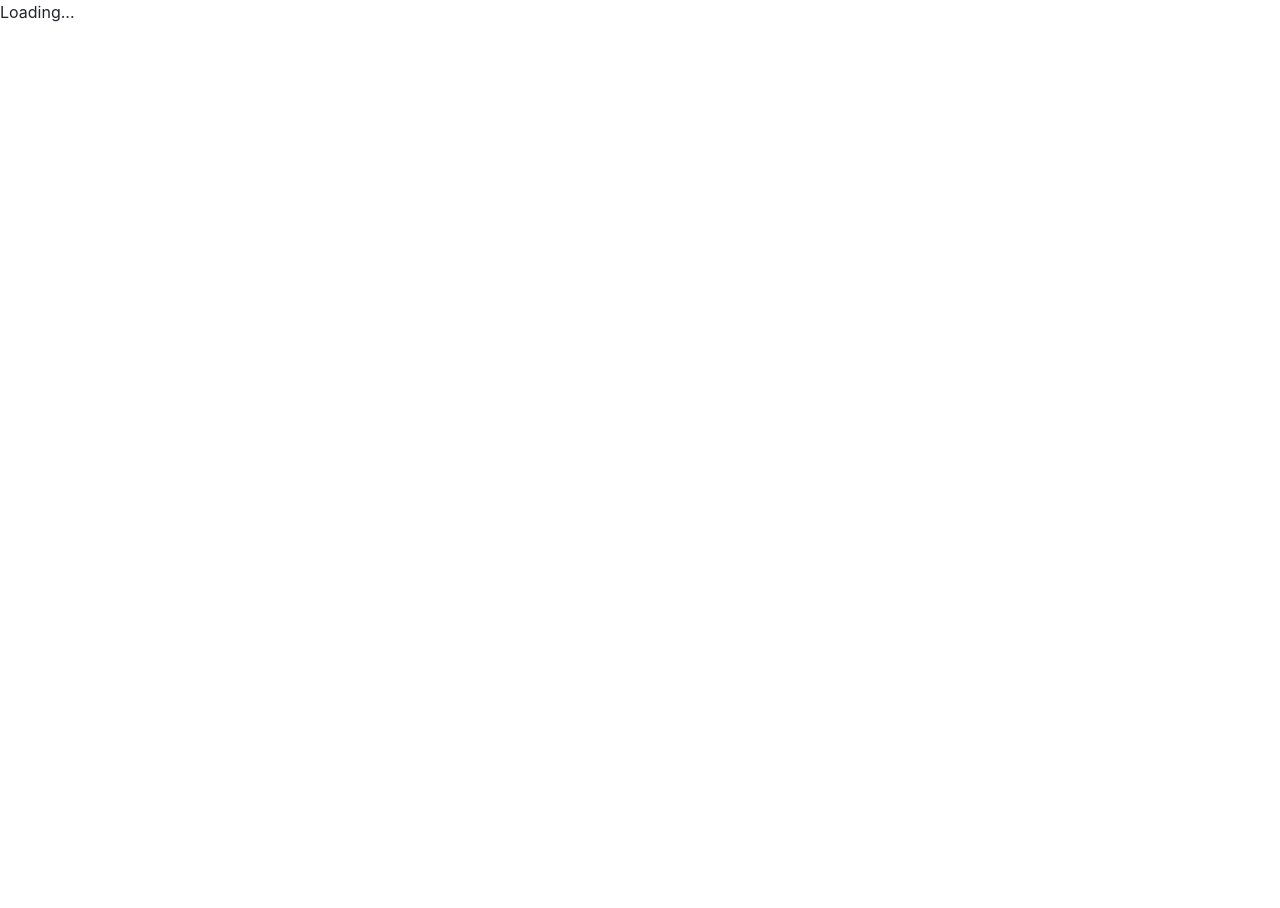
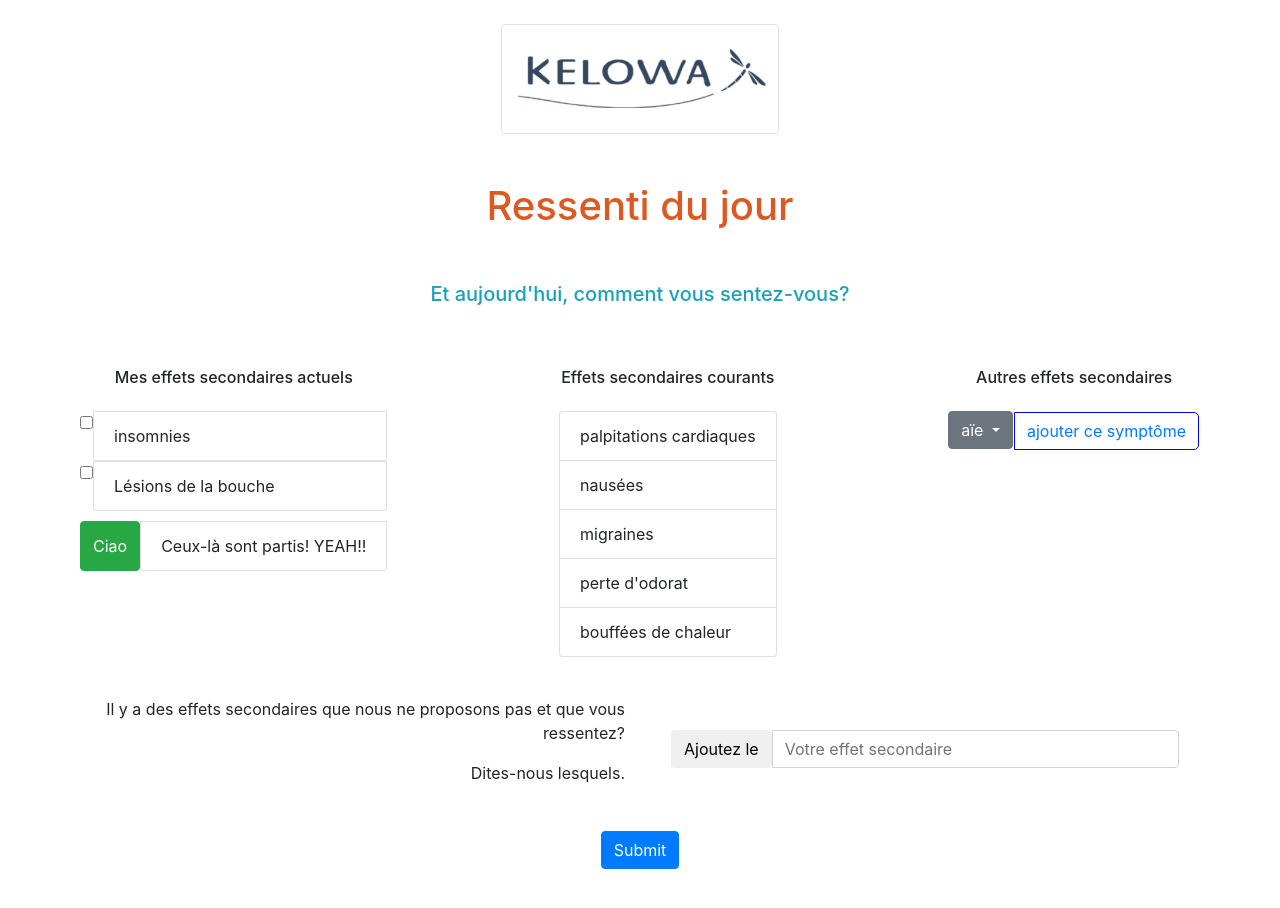
Before and after one commit to MyC-Greg/MyC-Angular-v0, an Angular app: page /symptomes in a window 1280 px wide. Before the commit the page ends 800 px from the top, so only its background shows below. Built offline with nearby package versions, Linux system fonts and the light colour scheme.

Commit message:
html symptomas

```diff
--- a/src/app/questionnaire/wizzard-question3/wizzard-question3.component.html
+++ b/src/app/questionnaire/wizzard-question3/wizzard-question3.component.html
@@ -13,11 +13,11 @@
       </div> <br>
 
       <div class="row d-flex justify-content-around">
-        <div ><a (click)="onGetAnswer3($event)" [routerLink]="['']" class="btn btn-outline-primary text-center my-2" >Je ne pratique pas</a></div>
-        <div ><a (click)="onGetAnswer3($event)" [routerLink]="['']" class="btn btn-outline-primary text-center my-2">1 fois</a></div>
-        <div ><a (click)="onGetAnswer3($event)" [routerLink]="['']" class="btn btn-outline-primary text-center my-2">2 fois</a></div>
-        <div ><a (click)="onGetAnswer3($event)" [routerLink]="['']" class="btn btn-outline-primary text-center my-2">3 fois et plus</a></div>
-        <div ><a (click)="onGetAnswer3($event)" [routerLink]="['']" class="btn btn-outline-secondary my-2">Je passe</a></div>
+        <div ><a (click)="onGetAnswer3($event)" [routerLink]="['/symptomes']" class="btn btn-outline-primary text-center my-2" >Je ne pratique pas</a></div>
+        <div ><a (click)="onGetAnswer3($event)" [routerLink]="['/symptomes']" class="btn btn-outline-primary text-center my-2">1 fois</a></div>
+        <div ><a (click)="onGetAnswer3($event)" [routerLink]="['/symptomes']" class="btn btn-outline-primary text-center my-2">2 fois</a></div>
+        <div ><a (click)="onGetAnswer3($event)" [routerLink]="['/symptomes']" class="btn btn-outline-primary text-center my-2">3 fois et plus</a></div>
+        <div ><a (click)="onGetAnswer3($event)" [routerLink]="['/symptomes']" class="btn btn-outline-secondary my-2">Je passe</a></div>
       </div>
 
 
--- a/src/app/symptomas/symptomas.component.css
+++ b/src/app/symptomas/symptomas.component.css
@@ -5,3 +5,31 @@
 #question {
     padding: 20px;
 }
+
+#otherSecondaryEffect{
+    border: solid blue 0.5px;
+    margin: 1px;
+    border-radius: 0px 5px 5px 0px;
+}
+
+.padCol {
+    padding: 10px;
+}
+
+.padRow {
+    padding-top: 10px;
+    padding-bottom: 10px;
+}
+
+p {
+    text-align: right;
+}
+
+#addSecondaryEffect {
+    padding-top: 30px;
+    padding-bottom: 30px;
+}
+
+#submit {
+    padding-bottom: 40px;
+}
--- a/src/app/symptomas/symptomas.component.html
+++ b/src/app/symptomas/symptomas.component.html
@@ -13,32 +13,92 @@
       <h5  class="text-info">Et aujourd'hui, comment vous sentez-vous?</h5>
     </div>
 
-    <div class="row">
-      <div class="d-flex justify-content-center">
-        <form (ngSubmit)="onSubmit(f)" #f>
+   <div class="row d-flex justify-content-between">
 
-          <div class="panel-heading">
-            <h6 class="panel-title py-3 text-center my-2">Effets secondaires courants</h6>
+      <div class="d-flex flex-column padCol">
+        <div class="panel-heading">
+          <h6 class="panel-title py-3 text-center my-2">Mes effets secondaires actuels</h6>
+        </div>
+        <div class="input-group d-flex flex-column">
+          <div class="d-flex flex-row">
+            <span class="input-group-addon">
+            <input type="checkbox" aria-label="Checkbox for following text input">
+          </span>
+          <a class="list-group-item list-group-item-action">insomnies</a>
           </div>
-          <div class="list-group">
-            <a class="list-group-item list-group-item-action" ngModel [formControlName]="palpitations">palpitations cardiaques</a>
-            <a class="list-group-item list-group-item-action" ngModel [formControlName]="nausées">nausées</a>
-            <a class="list-group-item list-group-item-action" ngModel [formControlName]="migraines">migraines</a>
-            <a class="list-group-item list-group-item-action" ngModel [formControlName]="perte d'odorat">perte d'odorat</a>
-            <a class="list-group-item list-group-item-action" ngModel [formControlName]="bouffées de chaleur">bouffées de chaleur</a>
+          <div class="d-flex flex-row">
+            <span class="input-group-addon">
+            <input type="checkbox" aria-label="Checkbox for following text input">
+          </span>
+          <a class="list-group-item list-group-item-action">Lésions de la bouche</a>
           </div>
-          <button
-          class="btn btn-primary"
-          type="submit"
-          >Submit</button>
-        </form>
+        </div>
+
+
+          <div class="d-flex flex-row padRow">
+            <button type="button" class="btn btn-success">Ciao</button>
+            <a class="list-group-item">Ceux-là sont partis! YEAH!!</a>
+          </div>
+
+
       </div>
 
+      <div class="d-flex flex-column padCol">
+        <div class="panel-heading">
+          <h6 class="panel-title py-3 text-center my-2">Effets secondaires courants</h6>
+        </div>
+        <div class="list-group">
+          <a class="list-group-item list-group-item-action" >palpitations cardiaques</a>
+          <a class="list-group-item list-group-item-action" >nausées</a>
+          <a class="list-group-item list-group-item-action" >migraines</a>
+          <a class="list-group-item list-group-item-action" >perte d'odorat</a>
+          <a class="list-group-item list-group-item-action" >bouffées de chaleur</a>
+        </div>
+      </div>
+
+      <div class="d-flex flex-column padCol">
+        <div class="panel-heading">
+          <h6 class="panel-title py-3 text-center my-2">Autres effets secondaires</h6>
+        </div>
+        <div class="input-group d-flex">
+          <div class="input-group-btn">
+            <button type="button" class="btn btn-secondary dropdown-toggle" data-toggle="dropdown" aria-haspopup="true" aria-expanded="false">
+          aïe
+            </button>
+          <div class="dropdown-menu">
+            <a class="dropdown-item" href="#">Action</a>
+            <a class="dropdown-item" href="#">Another action</a>
+            <a class="dropdown-item" href="#">Something else here</a>
+          </div>
+        </div>
+     <button id="otherSecondaryEffect" class="btn btn-link">ajouter ce symptôme</button>
+      </div>
     </div>
+  </div>
+
+  <div id="addSecondaryEffect" class="row d-flex justify-content-between">
+    <div class="col-lg-6">
+      <p>
+       Il y a des effets secondaires que nous ne proposons pas et que vous ressentez?
+      </p>
+      <p>Dites-nous lesquels.</p>
+    </div>
+      <div class="col-lg-6 align-self-center px-3">
+          <div class="col-lg-12">
+            <div class="input-group my-2"> <span class="input-group-btn">
+        <button class="btn btn-default" type="button">Ajoutez le</button>
+      </span> <input type="text" class="form-control" placeholder="Votre effet secondaire"> </div>
+
+          </div>
+        </div>
+  </div>
+
+<div id="submit" class="d-flex justify-content-center">
+  <button
+        class=" btn btn-primary"
+        type="submit"
+        >Submit</button>
+</div>
 
 
-
-
-
-
-    </div>
+</div>
```
